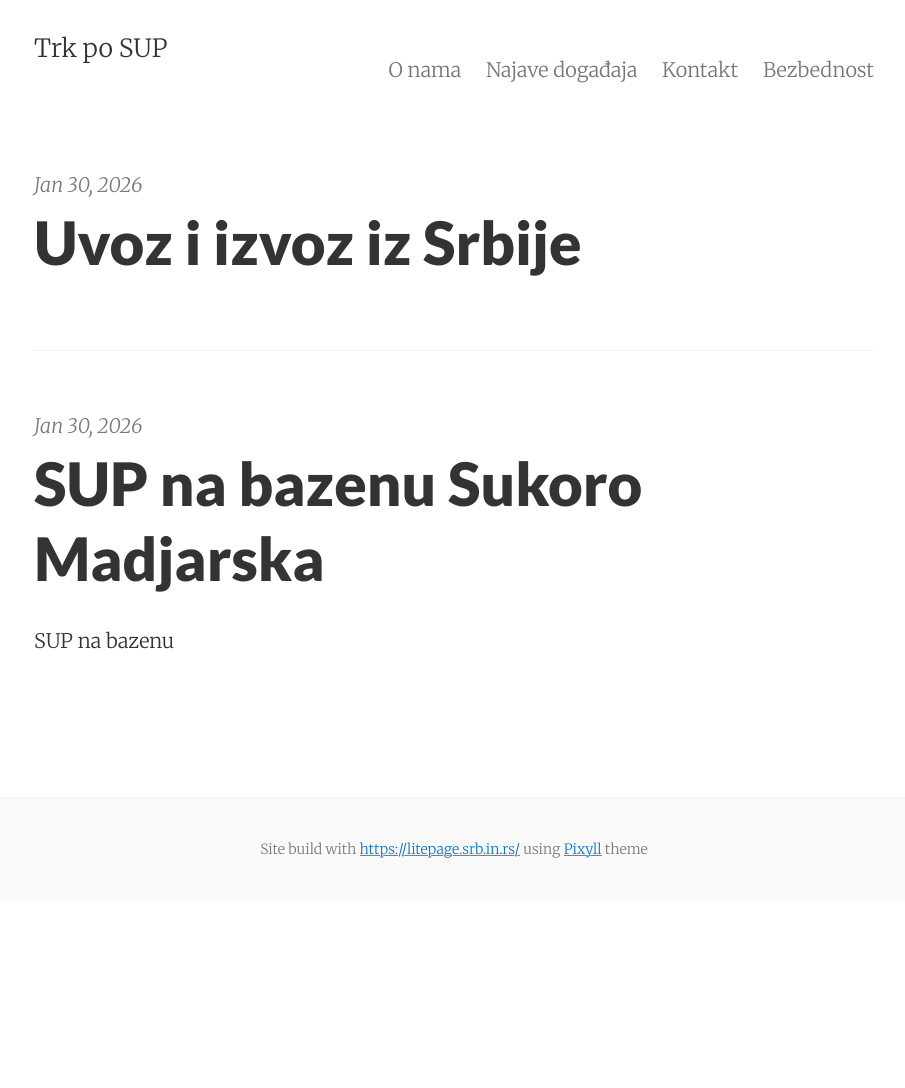
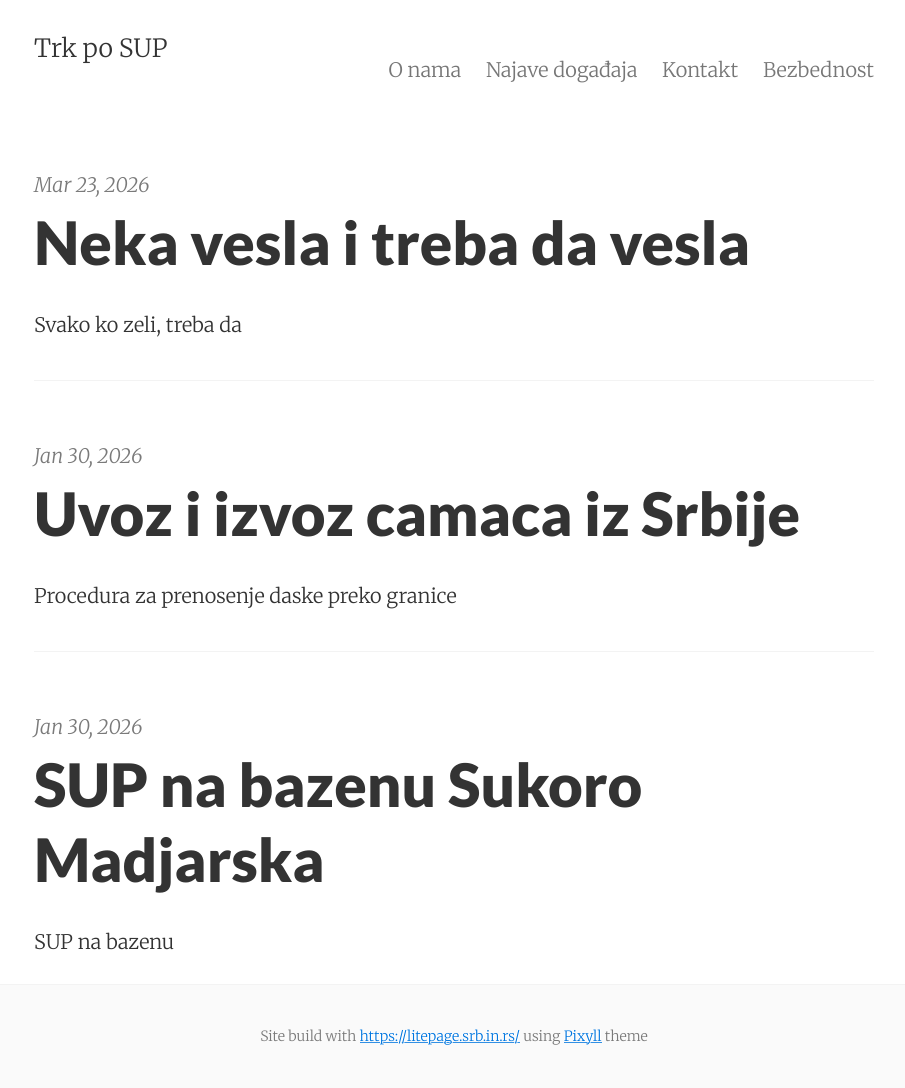
Before and after one commit to trkinrs/trk-po-sup.srb.in.rs, a Jekyll site: the page built from index.html, in a window 1280 px wide. Shown: the whole page, without its empty margins (186-1091 px from the left). Built offline with Jekyll 4.4.1, drawn with Linux system fonts in a browser that asks for light colours; the list of posts is cut into pages by our own code; before the commit the page ends 900 px from its top, so only the background shows below that.

Commit message:
Update source site content

```diff
--- a/_posts/2026-01-30-uvoz-i-izvoz-iz-srbije.md
+++ b/_posts/2026-01-30-uvoz-i-izvoz-iz-srbije.md
@@ -1,8 +1,8 @@
 ---
 layout: post
-title: Uvoz i izvoz iz Srbije
+title: Uvoz i izvoz camaca iz Srbije
 image: assets/images/izjava o privremenom izvozu licne sportske opreme.jpg
-summary: ''
+summary: Procedura za prenosenje daske preko granice
 categories: ''
 ---
 Kada nosite tvrdu dasku preko granice na krovu od auta pozeljno je da popunite "[Izjavu o privremenom izvozu licne sportske opreme](https://docs.google.com/document/d/1EBhBQisfxUREl4H7Y9oV1o8zzMtIo9rmc_NXcpDJBHY/edit?usp=sharing)" tako da kada se vracate onda nemate problem da objasnjavate da je daska vasa licna stvar.
--- /dev/null
+++ b/_posts/2026-03-23-neka-vesla-i-treba-da-vesla.md
@@ -0,0 +1,7 @@
+---
+layout: post
+title: Neka vesla i treba da vesla
+image: assets/images/da veslam dasku.png
+summary: Svako ko zeli, treba da
+categories: ''
+---
```
Also changed, not shown: _posts/2026-01-30-sup-na-bazenu-sukoro-madjarska.md (+1 -1 lines), assets/images/da veslam dasku.png (added), assets/images/filip hoda po vodi.jpg (added).
